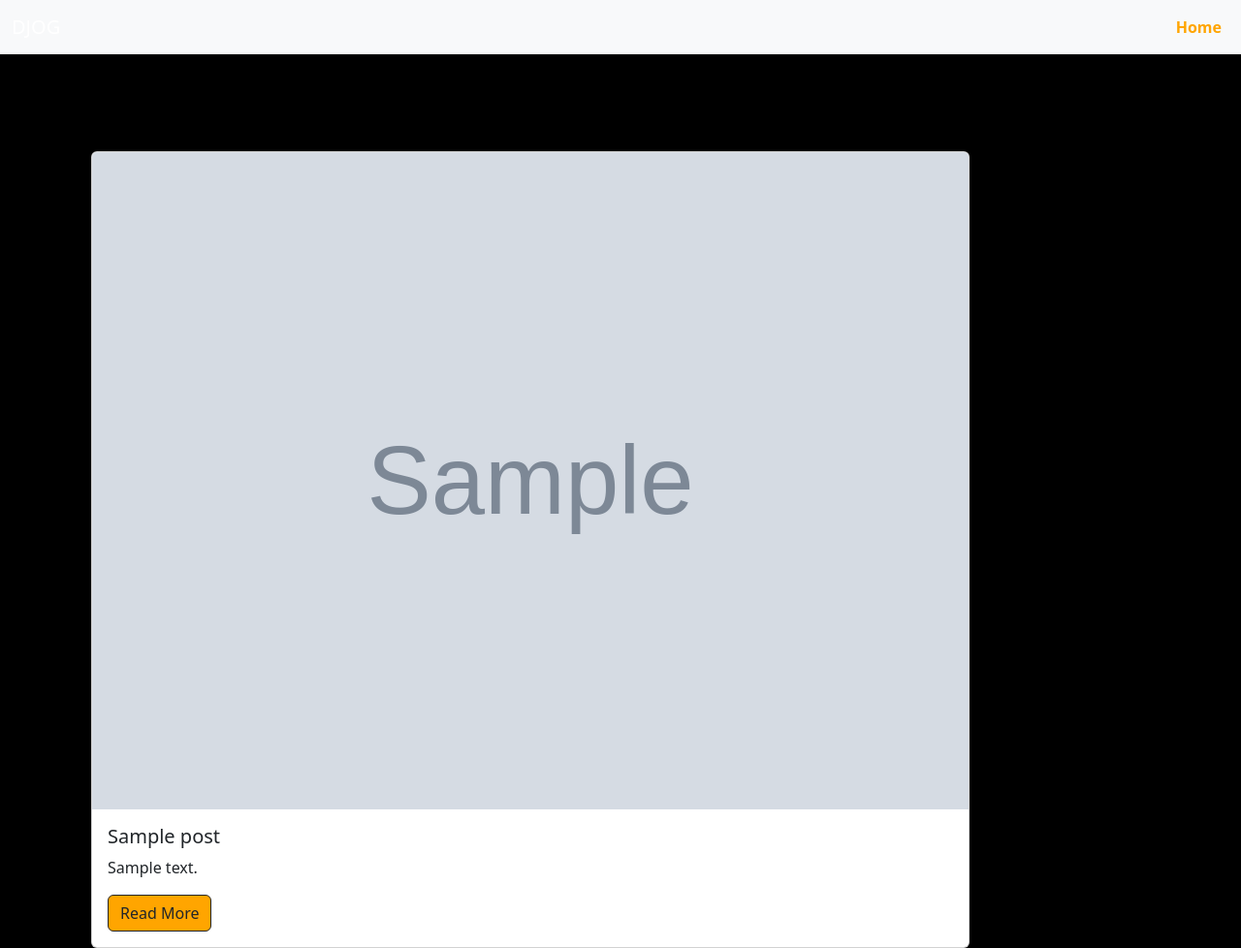
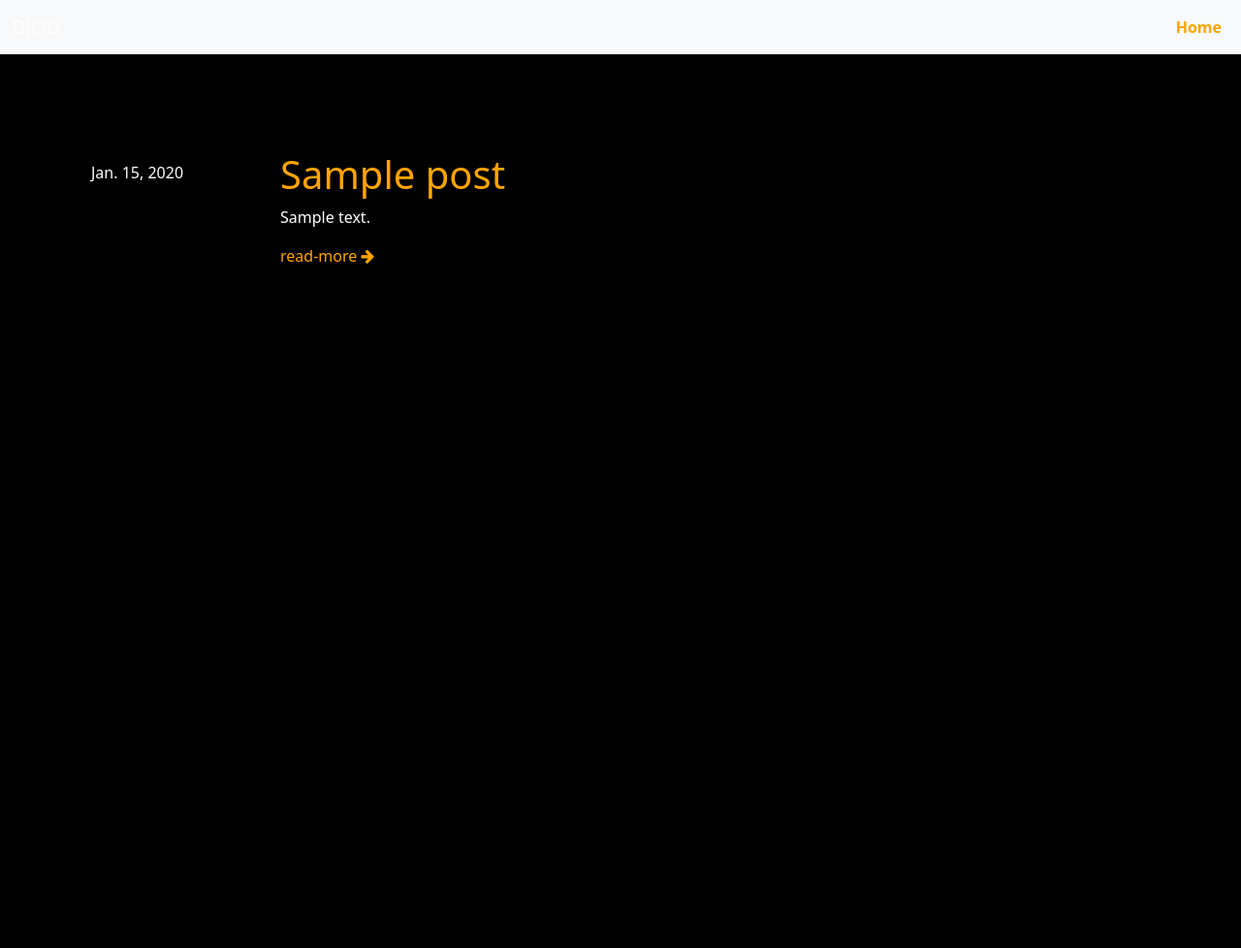
Before and after one commit to MLankaoui/djog, a Django app: page / in a window 1280 px wide. Shown: the whole page at 97% size. After the commit the page ends 272 px from the top, so only its background shows below. Run offline with Django 5.2, Linux system fonts and the light colour scheme; tables that the repository leaves empty hold one stand-in row (values such as "Sample post"); grey boxes marked "Sample" are stand-in pictures; some libraries are stand-ins or nearby versions.

Commit message:
style posts display.

```diff
--- a/static/assets/style.css
+++ b/static/assets/style.css
@@ -13,6 +13,3 @@ body {
 #read_more {
     background-color: orange !important;
 }
-.article-section {
-    margin-top: 100px;
-}
--- a/templates/assets/index.html
+++ b/templates/assets/index.html
@@ -2,19 +2,16 @@
 {% extends "base.html" %}
 {% block content %}
     {% for post in post %}
+
     <div class="container article-section">
-        <div class="row">
-            <div class="col-md-10">
-                <div class="card article-card">
-                    <img src="{{ post.image.url }}" class="card-img-top" alt="Article Image">
-                    <div class="card-body">
-                        <h5 class="card-title article-title"> {{post.title}} </h5>
-                        <p class="card-text article-card-body">{{ post.content|truncatechars:20 }}</p>
-                        <a href="#" class="btn btn-outline-dark" id="read_more">Read More</a>
-                    </div>
-                </div>
-            </div>
+        <div class="left">{{post.created_at}}</div>
+        <div class="right">
+            <h1 class="title"><a href="#" class="title-link">{{post.title}}</a></h1>
+            <p class="paragraph">{{post.content|truncatechars:20}}</h1>
+            <p><a href="#" class="read-more">read-more <i class="fa fa-arrow-right" aria-hidden="true"></i></a></p>
         </div>
+        <hr>
     </div>
+
     {% endfor %}
 {% endblock %}
--- a/templates/base.html
+++ b/templates/base.html
@@ -6,6 +6,7 @@
     <meta name="viewport" content="width=device-width, initial-scale=1.0">
     <title>djogo</title>
     <link rel="stylesheet" href="{% static 'assets/style.css' %}">
+    <link rel="stylesheet" href="https://cdnjs.cloudflare.com/ajax/libs/font-awesome/4.2.0/css/font-awesome.css" integrity="sha512-YTuMx+CIxXa1l+j5aDPm98KFbVcYFNhlr2Auha3pwjHCF1lLbY9/ITQQlsUzdM1scW45kHC5KNib4mNa1IFvJg==" crossorigin="anonymous" referrerpolicy="no-referrer" />
     {% load bootstrap5 %}
     {% bootstrap_css %}
     {% bootstrap_javascript %}
@@ -13,6 +14,22 @@
     <style>
         body {
             background-color: black;
+        }
+
+        .article-section {
+          margin-top: 100px;
+          color: white;
+          display: flex;
+        }
+        a {
+          color: orange;
+          text-decoration: none;
+        }
+        .left {
+          margin-top: 10px;
+        }
+        .right {
+          margin-left: 100px;
         }
     </style>
 
```
